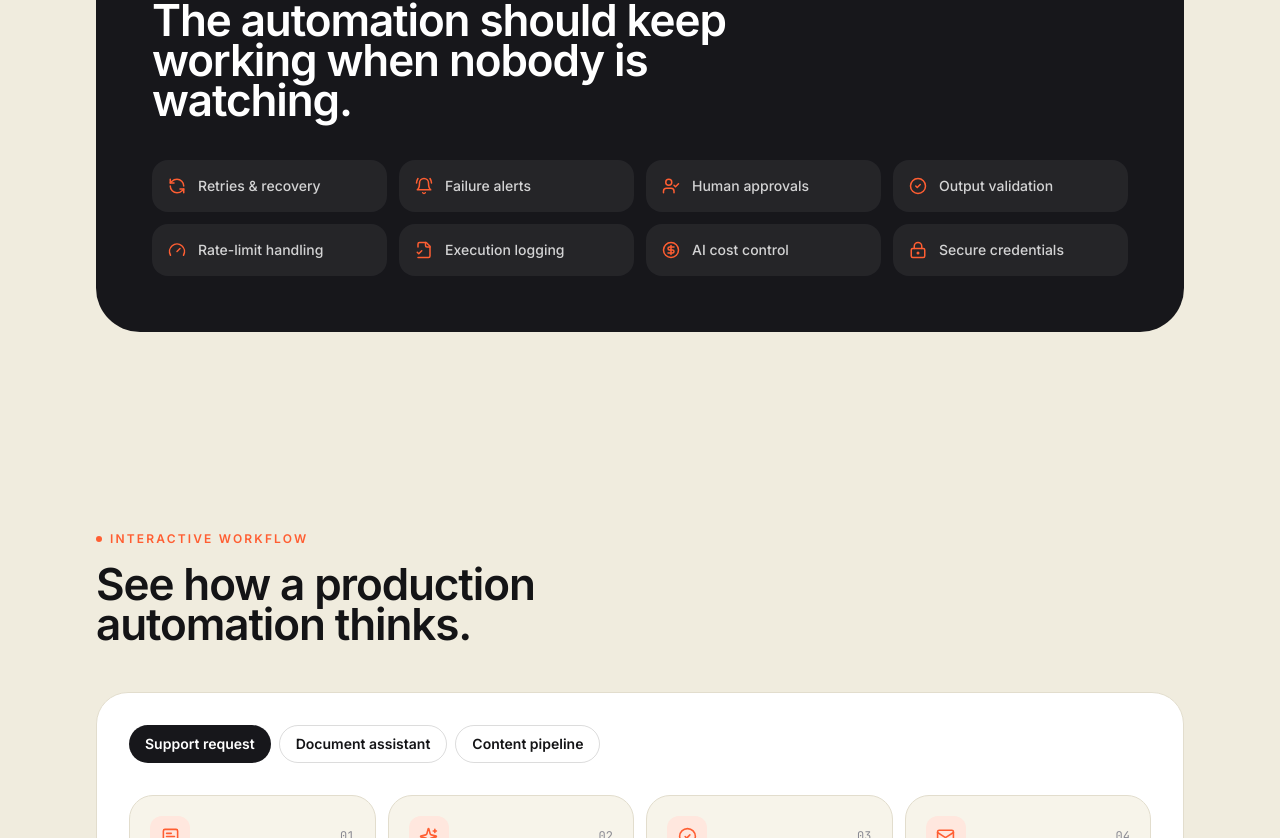
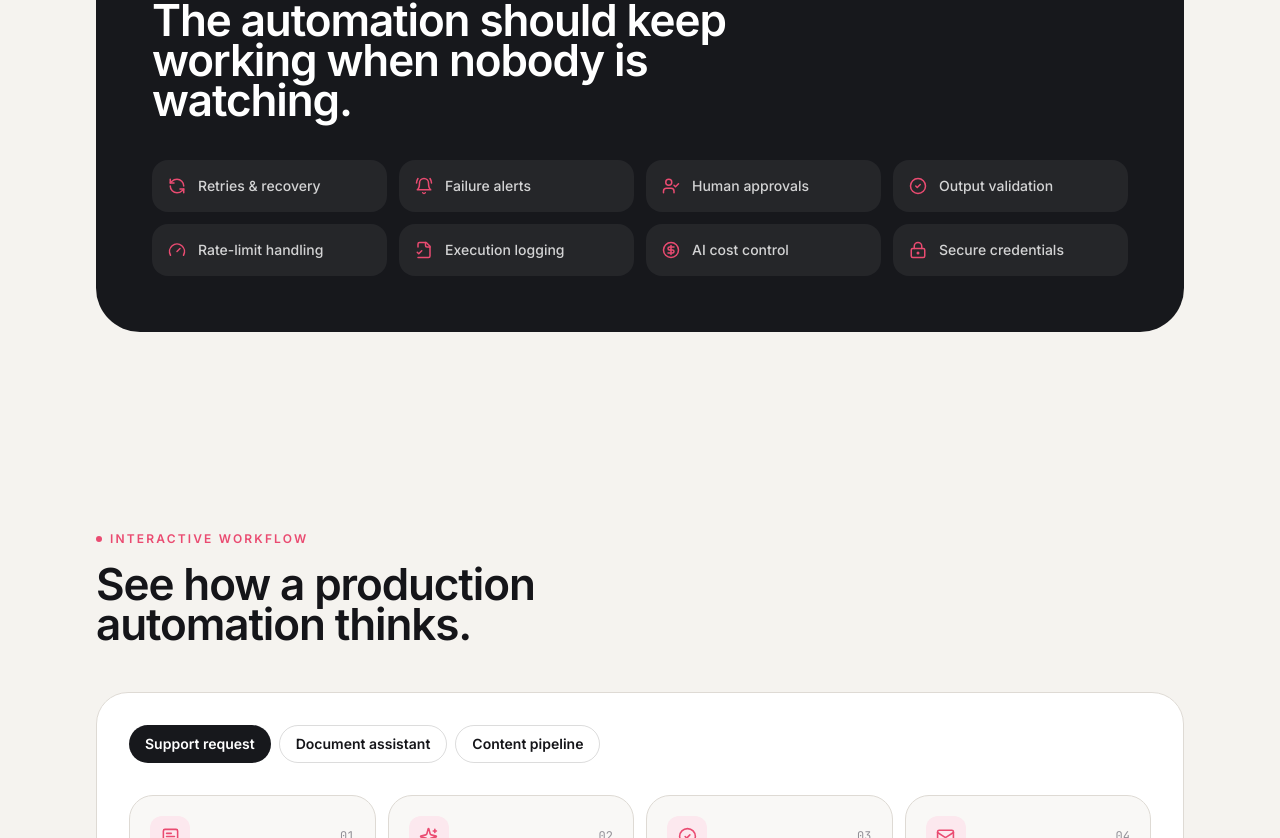
Before and after one commit to github4rslan/ai-automation, a React (Vite) app: page / in a window 1280 px wide. Shown: the part 6122-6960 px from the top of the page. Built offline with nearby package versions, Linux system fonts and the light colour scheme.

Commit message:
Apply n8n-inspired graphite and pink theme

```diff
--- a/index.html
+++ b/index.html
@@ -8,7 +8,7 @@
       name="description"
       content="Arslan Faisal, AI Automation Developer. I turn manual, repetitive work into AI systems that run themselves. n8n, Make, OpenAI, Anthropic Claude, LangChain, RAG."
     />
-    <meta name="theme-color" content="#f0ecde" />
+    <meta name="theme-color" content="#f5f3ef" />
 
     <meta property="og:type" content="website" />
     <meta property="og:title" content="Arslan Faisal | AI Automation Developer" />
--- a/src/components/Projects.tsx
+++ b/src/components/Projects.tsx
@@ -87,7 +87,7 @@ function ProjectCard({ project }: { project: Project }) {
         </div>
       ) : (
         <div className="relative flex aspect-[16/10] items-center justify-center overflow-hidden border-b border-line bg-cream-50">
-          <div className="absolute inset-0 opacity-40 [background-image:radial-gradient(#e8a16b_1px,transparent_1px)] [background-size:18px_18px]" />
+          <div className="absolute inset-0 opacity-40 [background-image:radial-gradient(#ea4b71_1px,transparent_1px)] [background-size:18px_18px]" />
           <div className="relative flex flex-col items-center gap-3 text-center">
             <div className="flex h-16 w-16 items-center justify-center rounded-2xl bg-white text-brand shadow-soft">
               <Icon size={28} />
--- a/src/index.css
+++ b/src/index.css
@@ -17,14 +17,14 @@ html {
 }
 
 body {
-  background-color: #f0ecde;
-  color: #141416;
+  background-color: #f5f3ef;
+  color: #151519;
   font-family: "Inter", system-ui, sans-serif;
   overflow-x: hidden;
 }
 
 ::selection {
-  background: #ff5e32;
+  background: #ea4b71;
   color: #ffffff;
 }
 
@@ -32,15 +32,15 @@ body {
   width: 11px;
 }
 ::-webkit-scrollbar-track {
-  background: #f0ecde;
+  background: #f5f3ef;
 }
 ::-webkit-scrollbar-thumb {
-  background: #d9d3c1;
+  background: #c9c5c0;
   border-radius: 999px;
-  border: 3px solid #f0ecde;
+  border: 3px solid #f5f3ef;
 }
 ::-webkit-scrollbar-thumb:hover {
-  background: #c8c1ab;
+  background: #aaa6a1;
 }
 
 @layer components {
--- a/tailwind.config.js
+++ b/tailwind.config.js
@@ -4,33 +4,33 @@ export default {
   theme: {
     extend: {
       colors: {
-        // warm cream base, inspired by the reference palette
+        // n8n-inspired warm neutral base
         cream: {
-          DEFAULT: "#f0ecde",
-          50: "#f7f4ea",
-          100: "#f2eede",
-          200: "#e7e1cd",
+          DEFAULT: "#f5f3ef",
+          50: "#f9f8f6",
+          100: "#f2f0ec",
+          200: "#e6e2dc",
         },
         paper: "#ffffff",
-        pale: "#fff9e6",
+        pale: "#fce8ee",
         ink: {
-          DEFAULT: "#141416",
-          soft: "#3d3d42",
-          muted: "#5f5f68",
-          faint: "#8a8a93",
+          DEFAULT: "#151519",
+          soft: "#3f3e45",
+          muted: "#67656d",
+          faint: "#929097",
         },
         brand: {
-          DEFAULT: "#ff5e32",
-          600: "#ec4a1f",
-          700: "#d13f17",
-          soft: "#ffe7de",
+          DEFAULT: "#ea4b71",
+          600: "#d83b61",
+          700: "#be2f53",
+          soft: "#fce8ee",
         },
         night: {
-          DEFAULT: "#17171b",
-          800: "#202026",
-          700: "#2b2b31",
+          DEFAULT: "#17181c",
+          800: "#202126",
+          700: "#292a30",
         },
-        line: "#e2ddcd",
+        line: "#dedad4",
       },
       fontFamily: {
         sans: ["Inter", "system-ui", "sans-serif"],
@@ -42,9 +42,9 @@ export default {
         "5xl": "2.75rem",
       },
       boxShadow: {
-        soft: "0 2px 24px -12px rgba(20, 20, 22, 0.18)",
-        card: "0 10px 40px -18px rgba(20, 20, 22, 0.22)",
-        pill: "0 8px 24px -10px rgba(255, 94, 50, 0.5)",
+        soft: "0 2px 24px -12px rgba(21, 21, 25, 0.18)",
+        card: "0 10px 40px -18px rgba(21, 21, 25, 0.22)",
+        pill: "0 8px 24px -10px rgba(234, 75, 113, 0.45)",
       },
       keyframes: {
         marquee: {
```
Also changed, not shown: public/favicon.svg.
